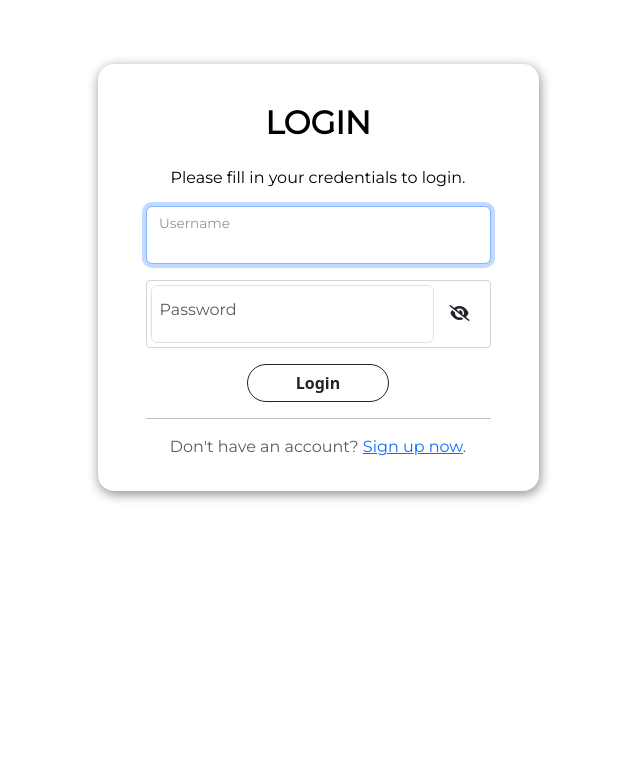
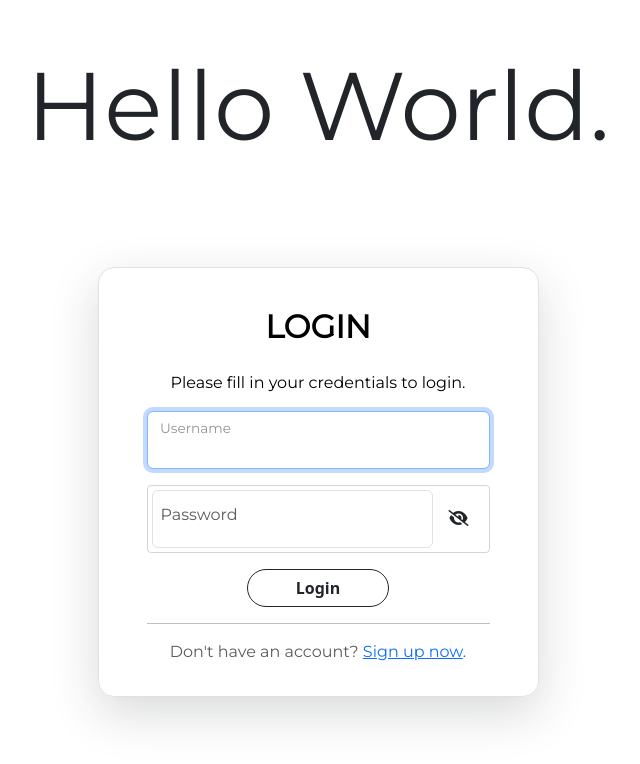
Before and after one commit to ronhedwigzape/auth-system, a PHP site: page /login.php in a window 1280 px wide. Shown: the top 764 px of the page, without its empty margins (322-962 px from the left). Run offline with PHP 8.4, Linux system fonts and the light colour scheme.

Commit message:
Update login.php

```diff
--- a/login.php
+++ b/login.php
@@ -89,18 +89,23 @@ if($_SERVER["REQUEST_METHOD"] == "POST"){
 }
 require_once 'partials/header.php';
 ?>
+<div class="container">
+    <div class="d-flex justify-content-center mt-5" style=" margin-bottom:5rem;">
+        <h1 class="d-flex justify-content-center text-center tracking-in-expand" style="font-size: 6rem;">Hello World.</h1>
+    </div>
+</div>
 <div class="container px-4 py-3 mt-5 h-100"> <!--container-->
     <div class="row d-flex justify-content-center h-100"> <!--grid-->
         <div class="col-12 col-sm-10 col-md-7 col-lg-6 col-xl-5 "> <!--column-->
             <div class="text-black rounded-4"> <!--background-->
-                <div class="p-1 px-5 py-3 text-center rounded-4" style="box-shadow: 1px 3px 12px #888888;"> <!--padding-->
+                <div class="border p-1 px-5 py-3 text-center rounded-4 shadow-lg"> <!--padding-->
                     <div class="mb-md-2 mt-md-2"> <!--margin-->
                         <form action="<?php echo htmlspecialchars($_SERVER["PHP_SELF"]); ?>" method="post">
                             <h2 class="fw-bold my-4 text-uppercase">Login</h2>
                             <p>Please fill in your credentials to login.</p>
                             <?php
                             if(!empty($login_err)){
-                                echo '<div class="alert alert-danger">' . $login_err . '</div>';
+                                echo '<div class="alert alert-danger p-2"><i class="fa-solid fa-triangle-exclamation"></i> ' . $login_err . '</div>';
                             }
                             ?>
                             <div class="form-floating form-outline form-white mb-3">
```
